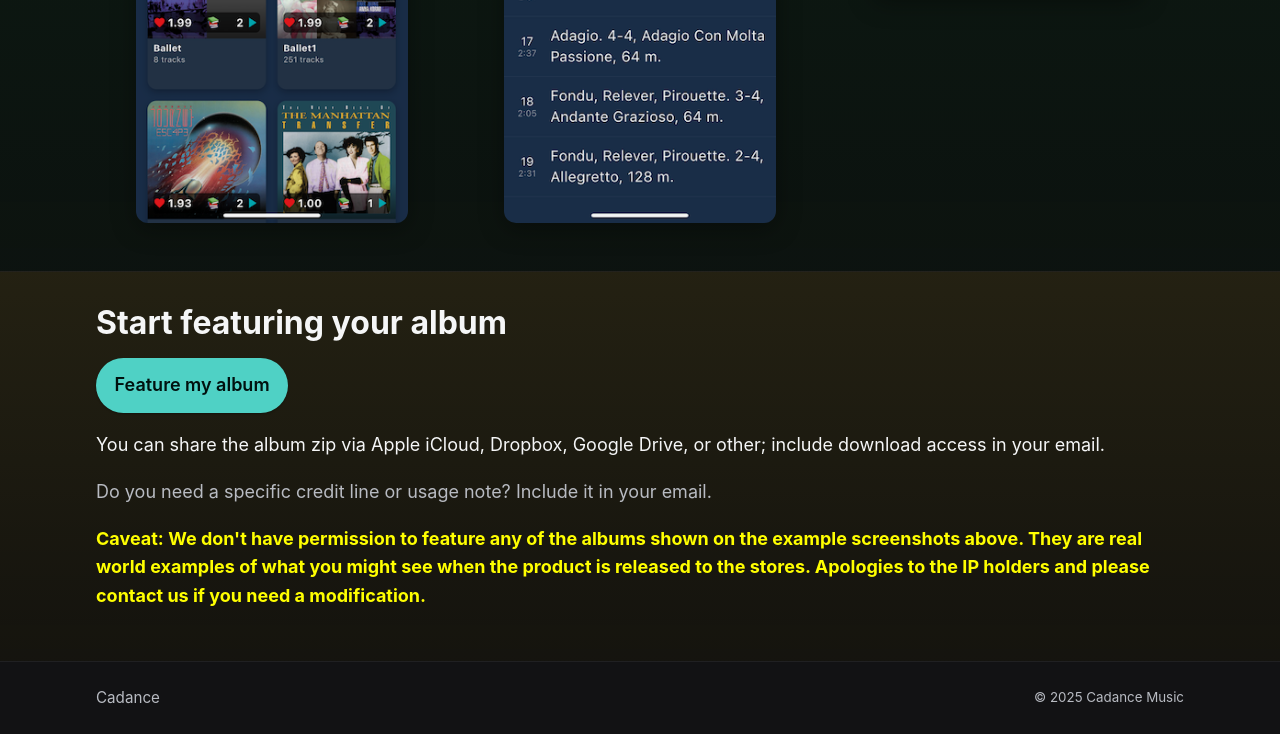
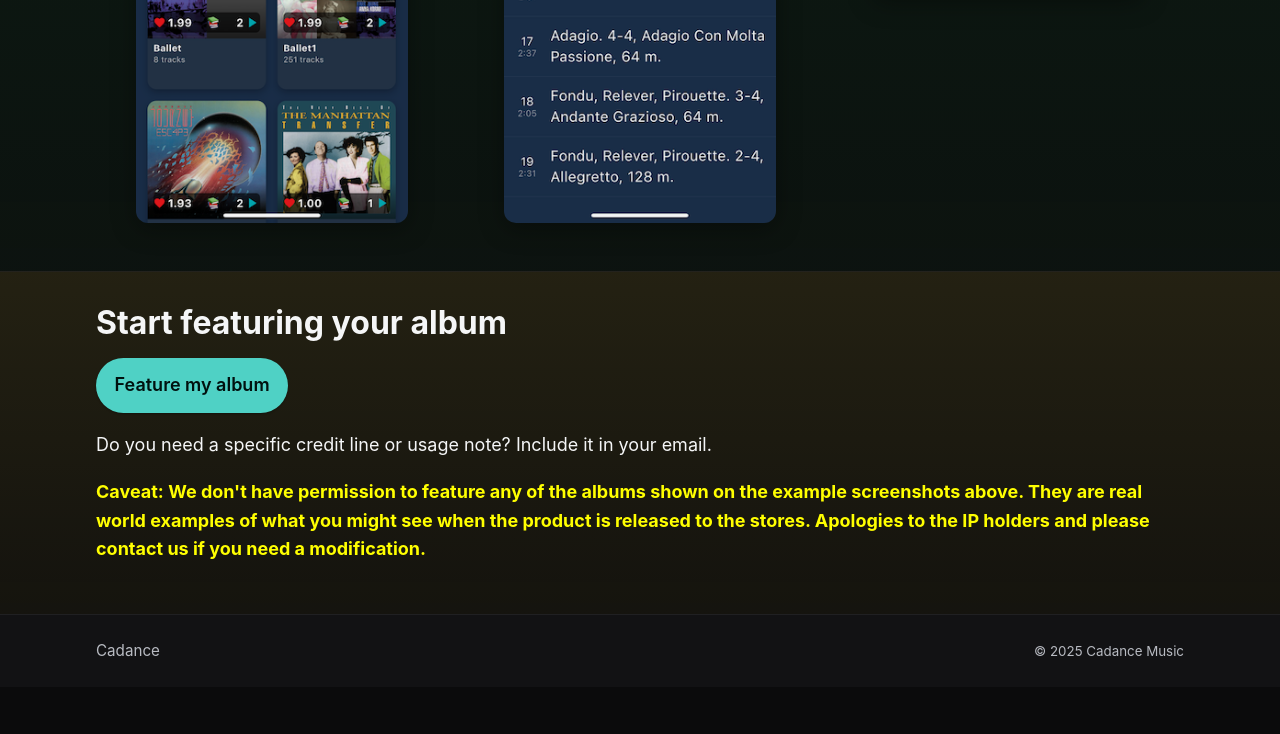
Before and after one commit to davidmw/cadance_music, a plain HTML site: page index.html in a window 1280 px wide. Shown: the part 4277-5011 px from the top of the page. After the commit the page ends 4964 px from the top, so only its background shows below. Drawn offline with Linux system fonts and the light colour scheme.

Commit message:
remove zip share instructions as too soon

```diff
--- a/index.html
+++ b/index.html
@@ -221,8 +221,7 @@
         <div class="actions">
           <a class="btn btn-primary" href="mailto:partnerships@cadance.music?subject=Feature%20my%20album%20in%20Cadance">Feature my album</a>
         </div>
-        <p>You can share the album zip via Apple iCloud, Dropbox, Google Drive, or other; include download access in your email.</p>
-        <p class="note">Do you need a specific credit line or usage note? Include it in your email.</p>
+        <p>Do you need a specific credit line or usage note? Include it in your email.</p>
         <p class="caveat">Caveat: We don't have permission to feature any of the albums shown on the example screenshots above. They are real world examples of what you might see when the product is released to the stores. Apologies to the IP holders and please contact us if you need a modification.</p>
       </div>
     </section>
```
